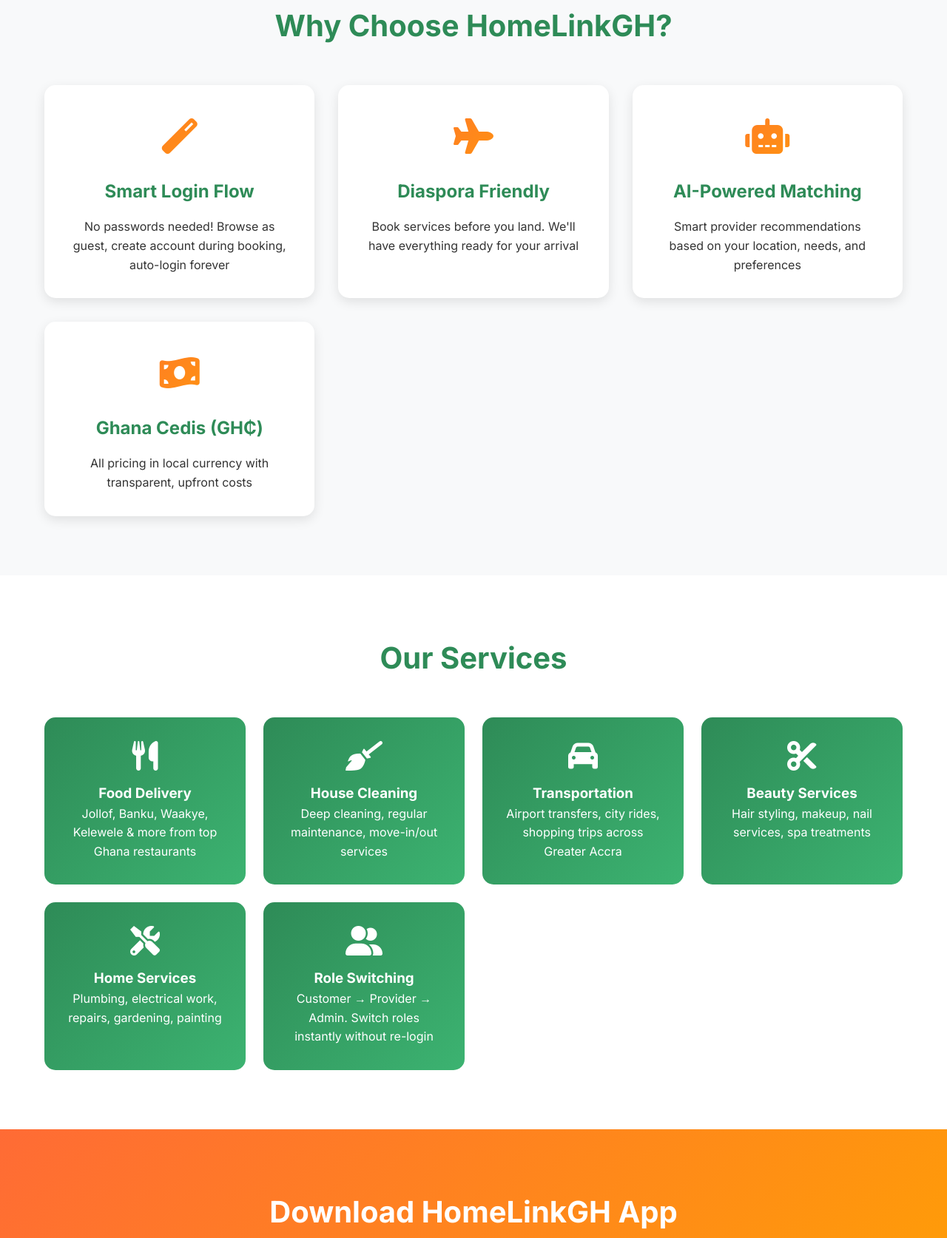
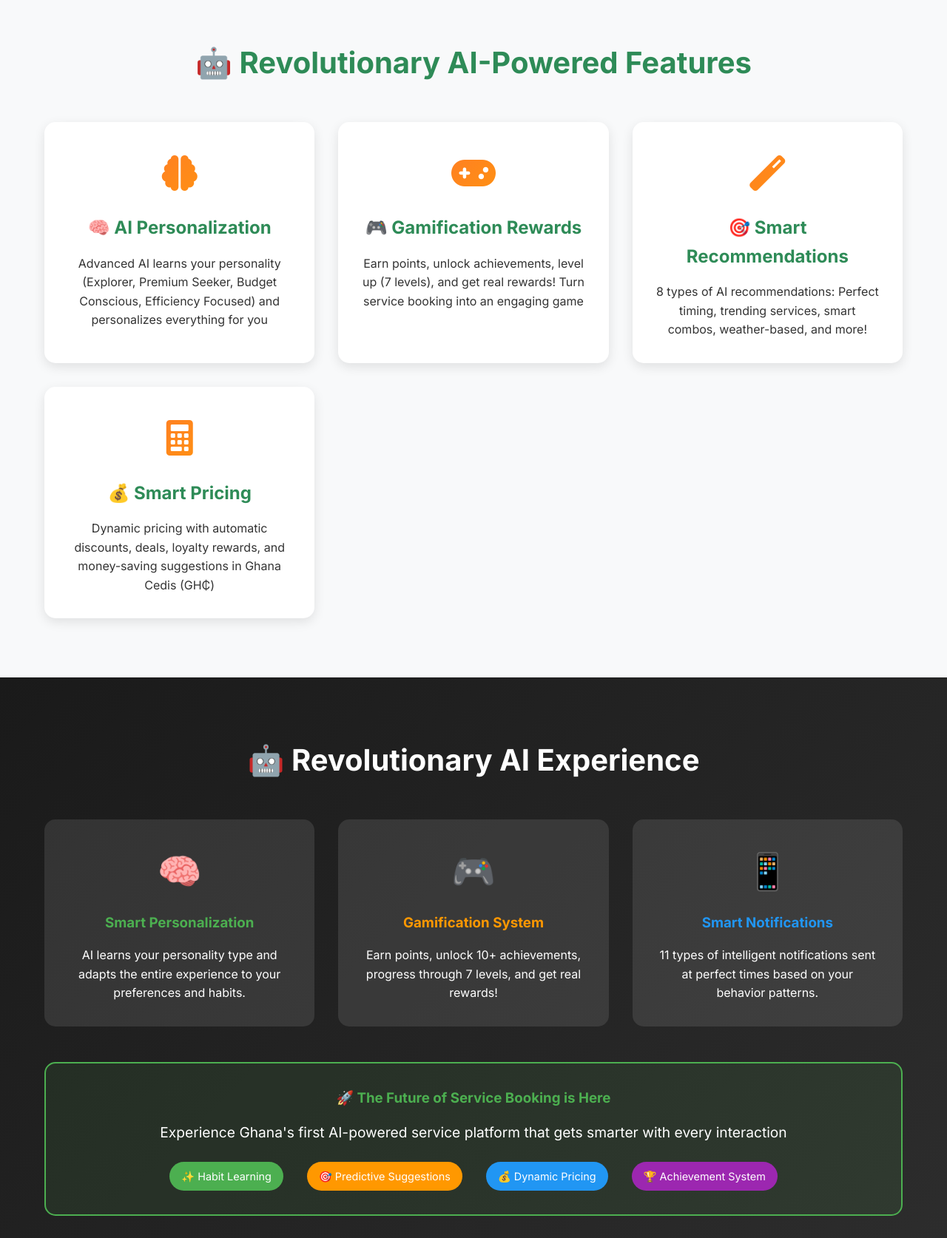
Before and after one commit to uniqename/homelinkgh-website, a plain HTML site: page index.html in a window 1280 px wide. Shown: the part 771-2445 px from the top of the page at 74% size. Drawn offline with Linux system fonts and the light colour scheme.

Commit message:
Update website to showcase revolutionary AI-powered smart features
🤖 Website Updates:
• Updated title and meta description to emphasize AI-powered platform
• Enhanced hero section with smart features messaging
• Completely revamped features section highlighting AI capabilities
• Added dedicated smart features highlight section with:
  - Smart Personalization with personality detection
  - Gamification system with points, achievements, levels
  - Smart notifications with 11 intelligent types
  - Revolutionary AI experience messaging

🎯 Marketing Focus:
• Positioned as Ghana's smartest AI-powered service platform
• Emphasized revolutionary technology and user engagement
• Highlighted comprehensive smart features ecosystem
• Added visual elements for better user engagement

🚀 Ready for Netlify deployment with all smart features showcased

🤖 Generated with Claude Code

Co-Authored-By: Claude <noreply@anthropic.com>

```diff
--- a/index.html
+++ b/index.html
@@ -4,8 +4,8 @@
     <meta charset="UTF-8">
     <meta name="viewport" content="width=device-width, initial-scale=1.0">
     <meta name="google-site-verification" content="Fd5W97s8UvFMzmMNFhqRCzQSKInCMCVn8eL1qeq-iv0" />
-    <title>HomeLinkGH - Ghana's Premier Food Delivery & Home Services</title>
-    <meta name="description" content="HomeLinkGH connects Ghana's diaspora with trusted local services. Food delivery, home cleaning, and more across Greater Accra. Book before you land, we'll prep your house.">
+    <title>HomeLinkGH - AI-Powered Smart Services for Ghana</title>
+    <meta name="description" content="Ghana's smartest service platform with AI recommendations, gamification, and personalized experiences. Food delivery, home services, and more with intelligent matching across Greater Accra.">
     <meta name="keywords" content="Ghana food delivery, diaspora services, Greater Accra, home services, restaurant delivery">
 
     <!-- Favicon -->
@@ -352,13 +352,14 @@
     <!-- Hero Section -->
     <section class="hero" id="home">
         <div class="container">
-            <h1>Ghana's Premier Home Services Platform 🇬🇭</h1>
-            <p>Smart login, no passwords needed! Browse as guest, create account during booking</p>
-            <p><strong>"Book Before You Land, We'll Prep Your House"</strong></p>
+            <h1>🤖 Ghana's Smartest AI-Powered Services Platform 🇬🇭</h1>
+            <p>Revolutionary AI recommendations, gamification rewards, and personalized experiences!</p>
+            <p><strong>"AI That Learns You, Services That Delight You"</strong></p>
 
             <div style="background: rgba(255,255,255,0.15); padding: 20px; border-radius: 15px; margin: 2rem 0;">
-                <h3 style="margin-bottom: 1rem;">✨ NEW: Smart Login Flow</h3>
-                <p style="margin-bottom: 0;">🏠 Browse services without login → 📱 Create account during first booking → 🔄 Auto-login forever</p>
+                <h3 style="margin-bottom: 1rem;">🚀 NEW: Full AI Experience</h3>
+                <p style="margin-bottom: 1rem;">🧠 AI learns your personality → 🎯 Smart recommendations → 🎮 Earn points & levels → 💰 Intelligent pricing</p>
+                <p style="margin-bottom: 0;"><strong>✨ Smart login, gamification rewards, personalized just for you!</strong></p>
             </div>
 
             <div class="cta-buttons">
@@ -377,38 +378,72 @@
     <!-- Features Section -->
     <section class="features" id="features">
         <div class="container">
-            <h2 class="section-title">Why Choose HomeLinkGH?</h2>
+            <h2 class="section-title">🤖 Revolutionary AI-Powered Features</h2>
             <div class="features-grid">
+                <div class="feature-card">
+                    <div class="feature-icon">
+                        <i class="fas fa-brain"></i>
+                    </div>
+                    <h3>🧠 AI Personalization</h3>
+                    <p>Advanced AI learns your personality (Explorer, Premium Seeker, Budget Conscious, Efficiency Focused) and personalizes everything for you</p>
+                </div>
+
+                <div class="feature-card">
+                    <div class="feature-icon">
+                        <i class="fas fa-gamepad"></i>
+                    </div>
+                    <h3>🎮 Gamification Rewards</h3>
+                    <p>Earn points, unlock achievements, level up (7 levels), and get real rewards! Turn service booking into an engaging game</p>
+                </div>
+
                 <div class="feature-card">
                     <div class="feature-icon">
                         <i class="fas fa-magic"></i>
                     </div>
-                    <h3>Smart Login Flow</h3>
-                    <p>No passwords needed! Browse as guest, create account during booking, auto-login forever</p>
+                    <h3>🎯 Smart Recommendations</h3>
+                    <p>8 types of AI recommendations: Perfect timing, trending services, smart combos, weather-based, and more!</p>
                 </div>
 
                 <div class="feature-card">
                     <div class="feature-icon">
-                        <i class="fas fa-plane"></i>
+                        <i class="fas fa-calculator"></i>
                     </div>
-                    <h3>Diaspora Friendly</h3>
-                    <p>Book services before you land. We'll have everything ready for your arrival</p>
+                    <h3>💰 Smart Pricing</h3>
+                    <p>Dynamic pricing with automatic discounts, deals, loyalty rewards, and money-saving suggestions in Ghana Cedis (GH₵)</p>
                 </div>
+            </div>
+        </div>
+    </section>
 
-                <div class="feature-card">
-                    <div class="feature-icon">
-                        <i class="fas fa-robot"></i>
-                    </div>
-                    <h3>AI-Powered Matching</h3>
-                    <p>Smart provider recommendations based on your location, needs, and preferences</p>
+    <!-- Smart Features Highlight Section -->
+    <section style="padding: 80px 0; background: linear-gradient(135deg, #1a1a1a, #2d2d2d); color: white;">
+        <div class="container">
+            <h2 style="text-align: center; margin-bottom: 3rem; font-size: 2.5rem;">🤖 Revolutionary AI Experience</h2>
+            <div style="display: grid; grid-template-columns: repeat(auto-fit, minmax(300px, 1fr)); gap: 2rem; margin-bottom: 3rem;">
+                <div style="background: rgba(255,255,255,0.1); padding: 2rem; border-radius: 15px; text-align: center;">
+                    <div style="font-size: 3rem; margin-bottom: 1rem;">🧠</div>
+                    <h3 style="color: #4CAF50; margin-bottom: 1rem;">Smart Personalization</h3>
+                    <p>AI learns your personality type and adapts the entire experience to your preferences and habits.</p>
                 </div>
-
-                <div class="feature-card">
-                    <div class="feature-icon">
-                        <i class="fas fa-money-bill-wave"></i>
-                    </div>
-                    <h3>Ghana Cedis (GH₵)</h3>
-                    <p>All pricing in local currency with transparent, upfront costs</p>
+                <div style="background: rgba(255,255,255,0.1); padding: 2rem; border-radius: 15px; text-align: center;">
+                    <div style="font-size: 3rem; margin-bottom: 1rem;">🎮</div>
+                    <h3 style="color: #FF9800; margin-bottom: 1rem;">Gamification System</h3>
+                    <p>Earn points, unlock 10+ achievements, progress through 7 levels, and get real rewards!</p>
+                </div>
+                <div style="background: rgba(255,255,255,0.1); padding: 2rem; border-radius: 15px; text-align: center;">
+                    <div style="font-size: 3rem; margin-bottom: 1rem;">📱</div>
+                    <h3 style="color: #2196F3; margin-bottom: 1rem;">Smart Notifications</h3>
+                    <p>11 types of intelligent notifications sent at perfect times based on your behavior patterns.</p>
+                </div>
+            </div>
+            <div style="text-align: center; background: rgba(76, 175, 80, 0.1); padding: 2rem; border-radius: 15px; border: 2px solid #4CAF50;">
+                <h3 style="color: #4CAF50; margin-bottom: 1rem;">🚀 The Future of Service Booking is Here</h3>
+                <p style="font-size: 1.2rem; margin-bottom: 1.5rem;">Experience Ghana's first AI-powered service platform that gets smarter with every interaction</p>
+                <div style="display: flex; justify-content: center; gap: 2rem; flex-wrap: wrap;">
+                    <div style="background: #4CAF50; padding: 0.5rem 1rem; border-radius: 25px; font-size: 0.9rem;">✨ Habit Learning</div>
+                    <div style="background: #FF9800; padding: 0.5rem 1rem; border-radius: 25px; font-size: 0.9rem;">🎯 Predictive Suggestions</div>
+                    <div style="background: #2196F3; padding: 0.5rem 1rem; border-radius: 25px; font-size: 0.9rem;">💰 Dynamic Pricing</div>
+                    <div style="background: #9C27B0; padding: 0.5rem 1rem; border-radius: 25px; font-size: 0.9rem;">🏆 Achievement System</div>
                 </div>
             </div>
         </div>
```
